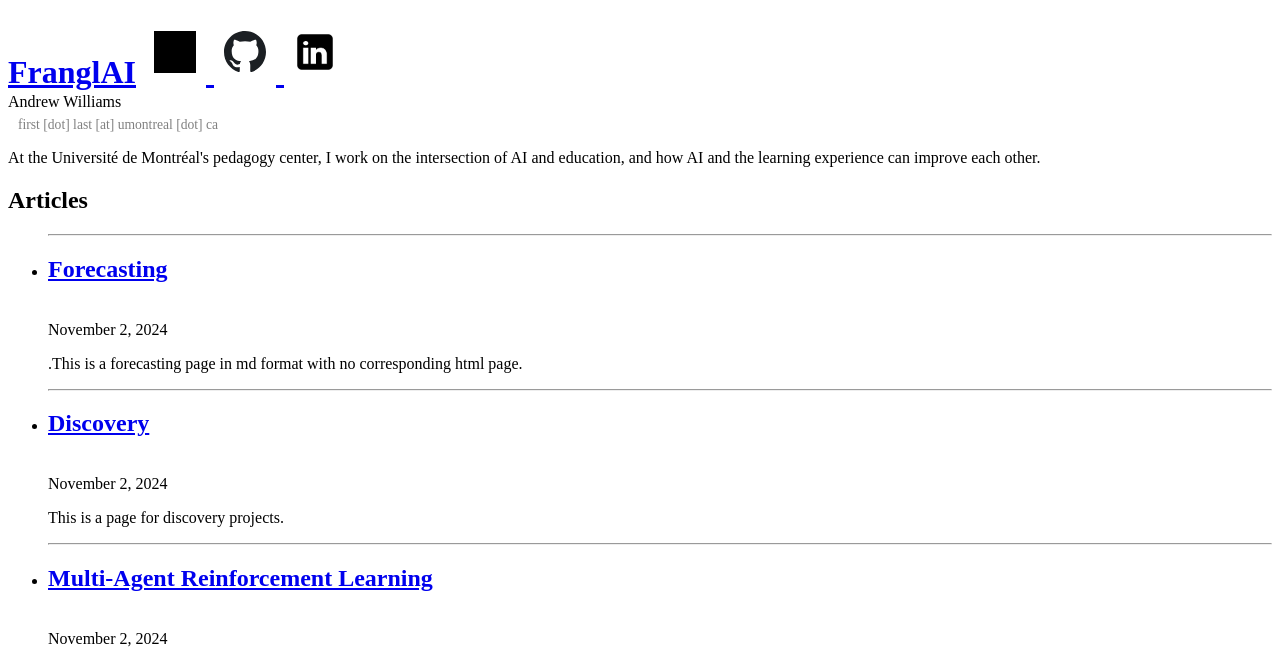
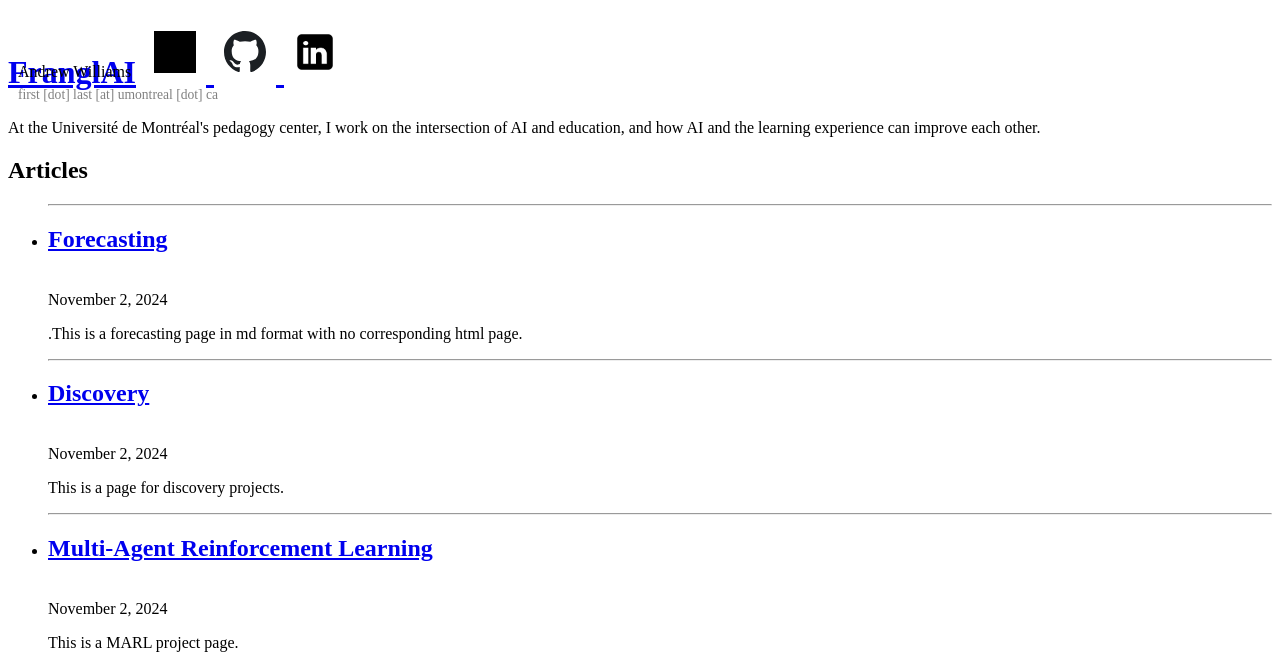
Before and after one commit to AndrewRWilliams/AndrewRWilliams.github.io, a Jekyll site: the page built from work/index.html, in a window 1280 px wide. Shown: the part 108-772 px from the top of the page. Built offline with Jekyll 4.4.1, drawn with Linux system fonts in a browser that asks for light colours; grey boxes are pictures that could not be loaded.

Commit message:
Update header.html

```diff
--- a/_includes/header.html
+++ b/_includes/header.html
@@ -39,7 +39,7 @@
             />
         </a>
     </h1>
-    <p style="margin-top: -20px;">
+    <p style="margin-top: -50px; margin-left: 10px">
     Andrew Williams
     </p>
     <p style="font-size: 0.85em; color: gray; margin-top: -10px; margin-left: 10px;">
```
